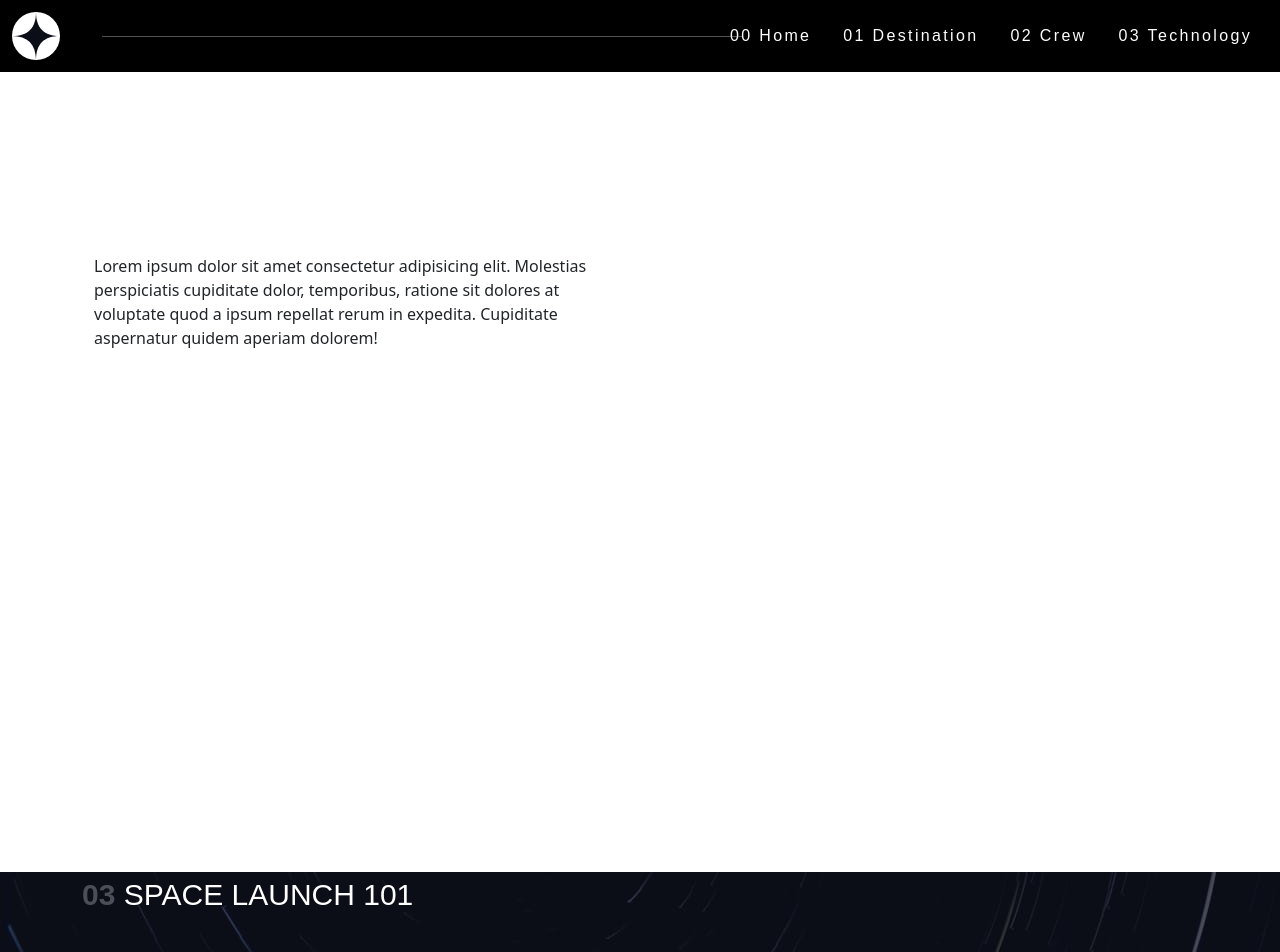
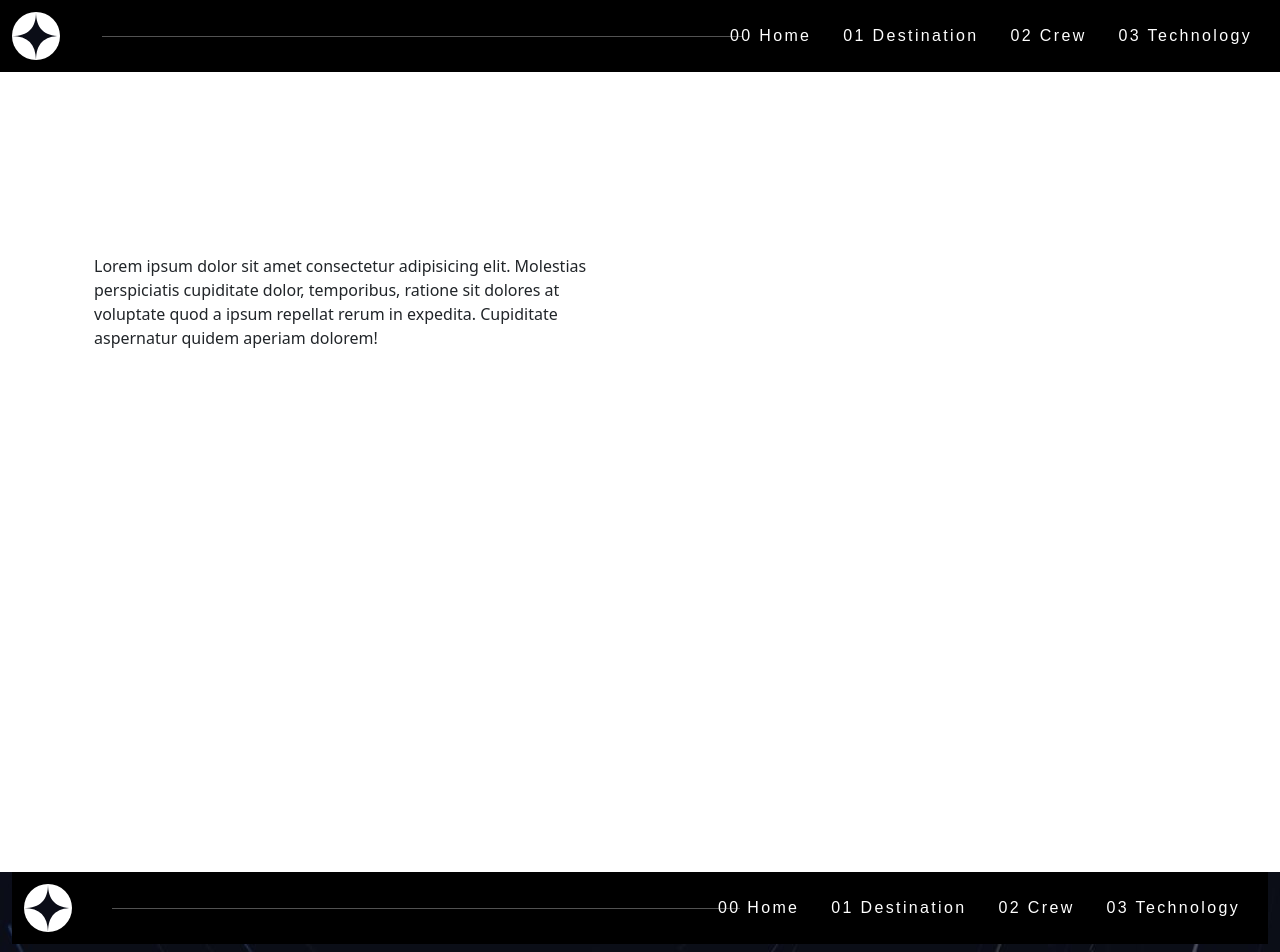
Before and after one commit to mersaucedo/semana7, an Angular app in the folder Sesion7/: page / in a window 1280 px wide. Shown: the top 952 px of the page. Built offline with nearby package versions, Linux system fonts and the light colour scheme.

Commit message:
agregando tecnology

```diff
--- a/Sesion7/src/app/tecnology/container/container.component.html
+++ b/Sesion7/src/app/tecnology/container/container.component.html
@@ -1,4 +1,5 @@
 <div class="container">
+    <app-navbar></app-navbar>
     <div class="modulo">
         <div class="title-wrapper">
             <span class="numberpag">03 </span>
--- a/Sesion7/src/app/tecnology/tecnology.module.ts
+++ b/Sesion7/src/app/tecnology/tecnology.module.ts
@@ -1,13 +1,15 @@
 import { NgModule } from '@angular/core';
 import { CommonModule } from '@angular/common';
 import { ContainerComponent } from './container/container.component';
+import { NavbarModule } from '../navbar/navbar.module';
 
 @NgModule({
   declarations: [
     ContainerComponent
   ],
   imports: [
-    CommonModule
+    CommonModule,
+    NavbarModule
   ],
   exports: [
     ContainerComponent
```
